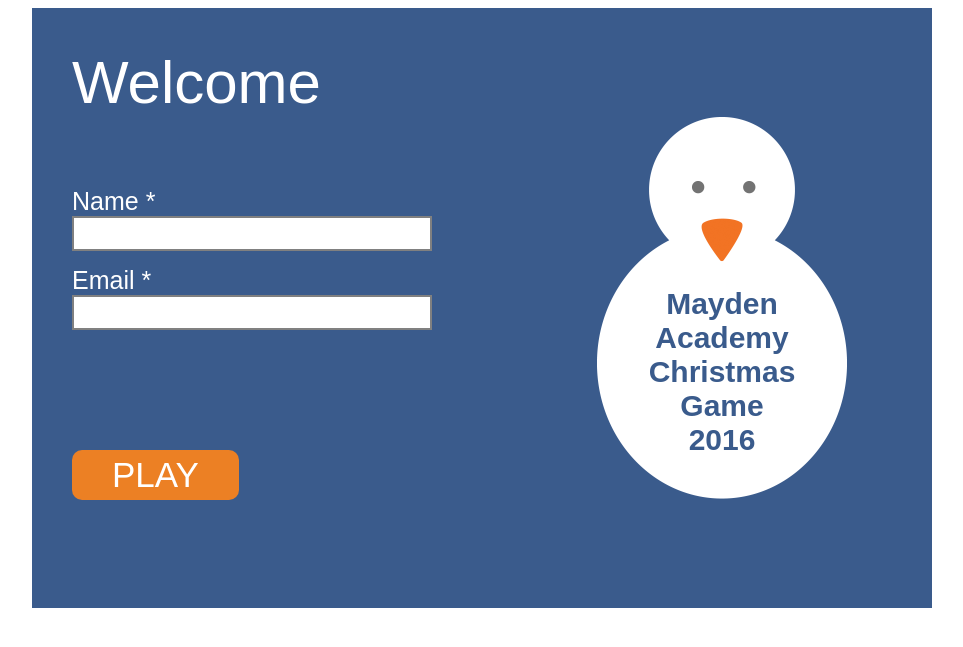
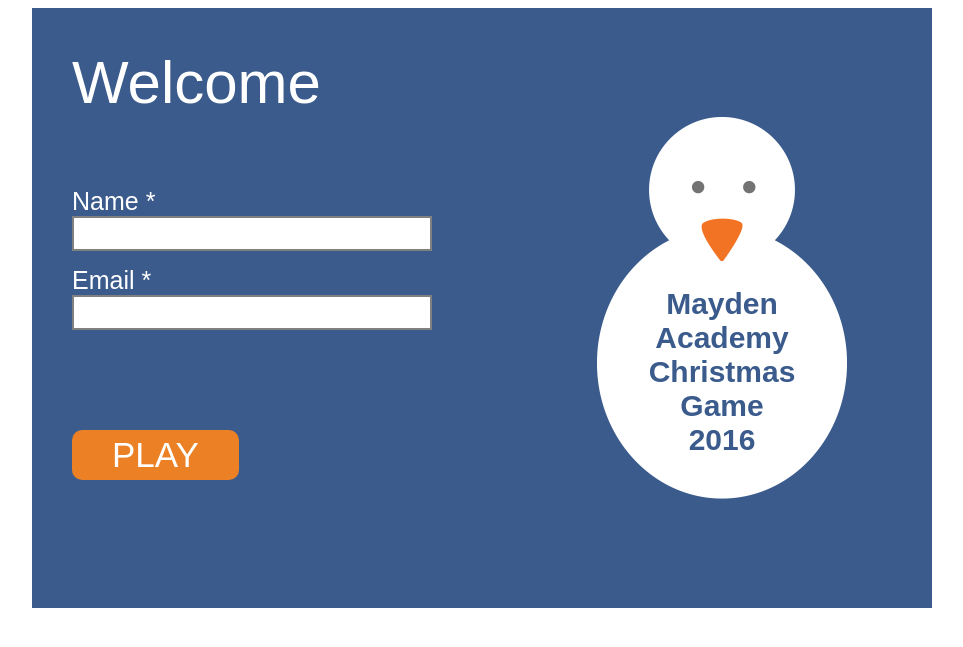
Before and after one commit to iO-Academy/christmasGame2016, a PHP site: page / in a window 1280 px wide. Shown: the top 647 px of the page, without its empty margins (158-1121 px from the left). Run offline with PHP 8.4, Linux system fonts and the light colour scheme.

Commit message:
fix game layout after merge

```diff
--- a/css/buttons.css
+++ b/css/buttons.css
@@ -4,7 +4,6 @@ button {
     -webkit-border-radius: 10px;
     border-radius: 10px;
     padding: 5px 40px 5px 40px;
-    margin-top: 20px;
     border: none;
     font-size: 16px;
     cursor: pointer;
@@ -12,4 +11,5 @@ button {
 
 button.large {
     font-size: 35px;
+    margin-top: 20px;
 }
```
